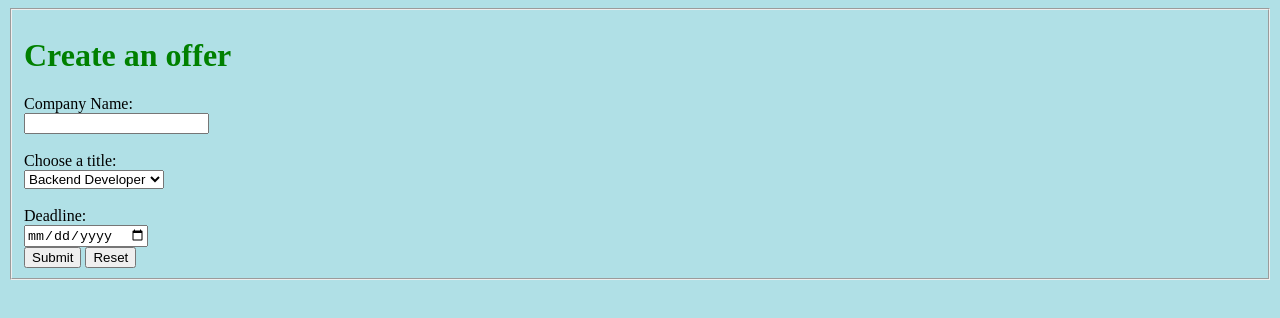
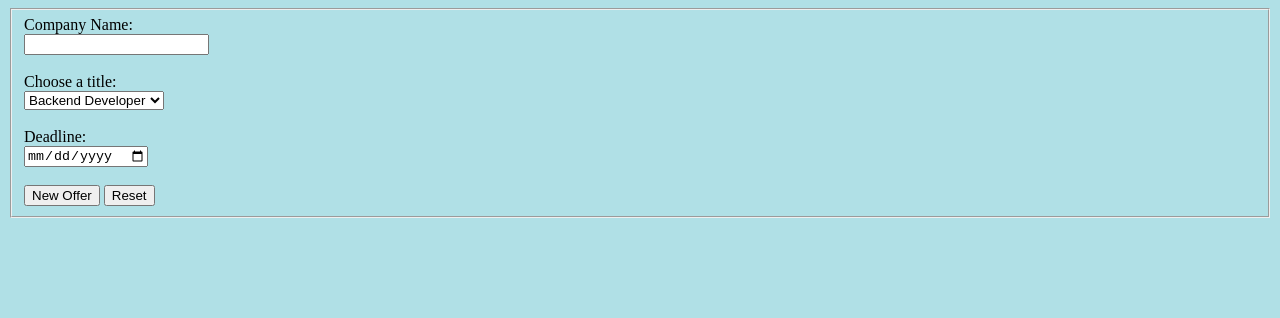
Before and after one commit to endersik/JobApplicationTracker.Api, a plain HTML site: page index.html in a window 1280 px wide. Drawn offline with Linux system fonts and the light colour scheme.

Commit message:
Update ReadMe

```diff
--- a/index.html
+++ b/index.html
@@ -7,7 +7,6 @@
     <body style="background-color:powderblue;">
         <form action="/Properties/applications.http" method="post">
             <fieldset>
-                <h1 style="color:green;">Create an offer</h1>
                 <label for="cmpName">Company Name:</label><br>
                     <input type="text" id="cmpName" name="cmpName"><br><br>
                 <label for="titleName">Choose a title:</label><br>
@@ -18,9 +17,9 @@
                         <option value="4">Mobile Developer</option>
                     </select><br><br>
                 <label for="deadline">Deadline:</label><br>
-                <input type="date" id="deadline" name="deadline"><br>
+                <input type="date" id="deadline" name="deadline"><br><br>
                 <input type="submit" formenctype="multipart/form-data"
-                        value="Submit">
+                        value="New Offer">
                 <input type="reset" value="Reset">
             </fieldset>
         </form>
```
Also changed, not shown: ScreenShots/Request.png (deleted), 3 other files.
